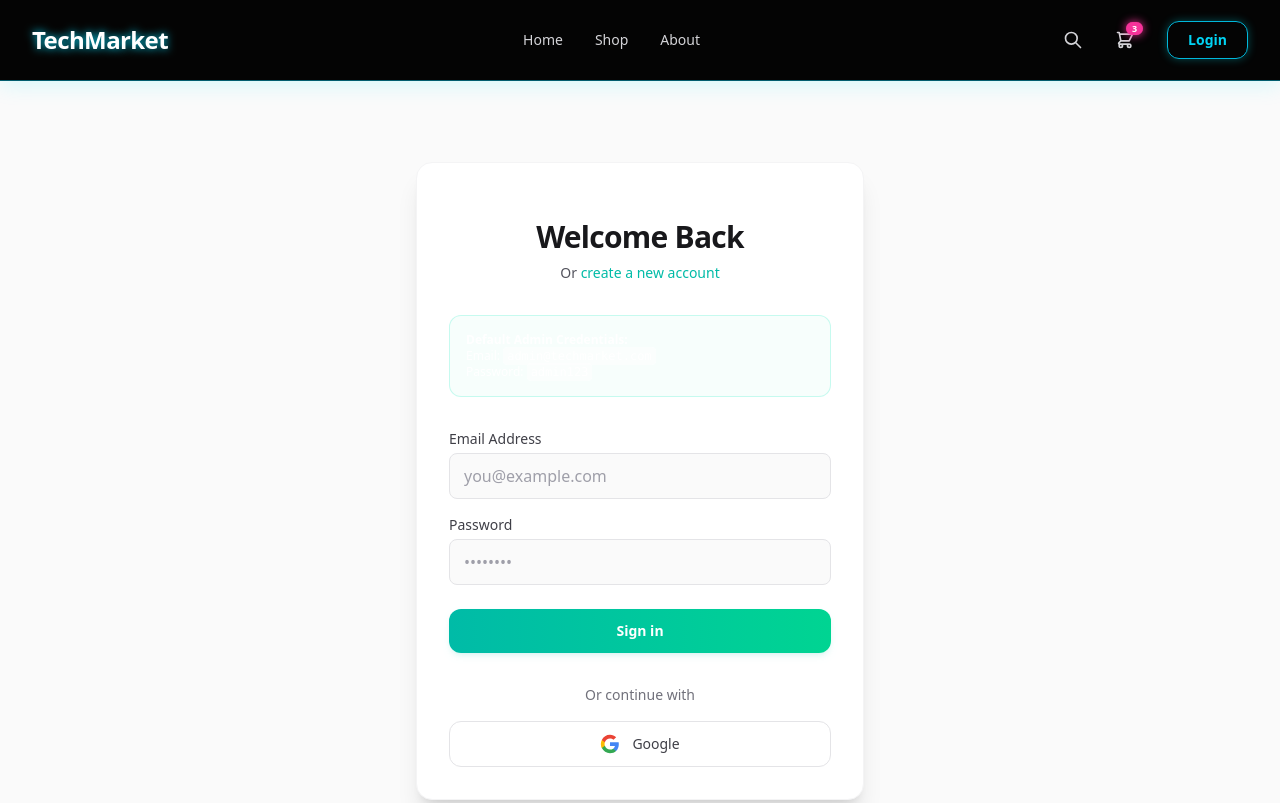
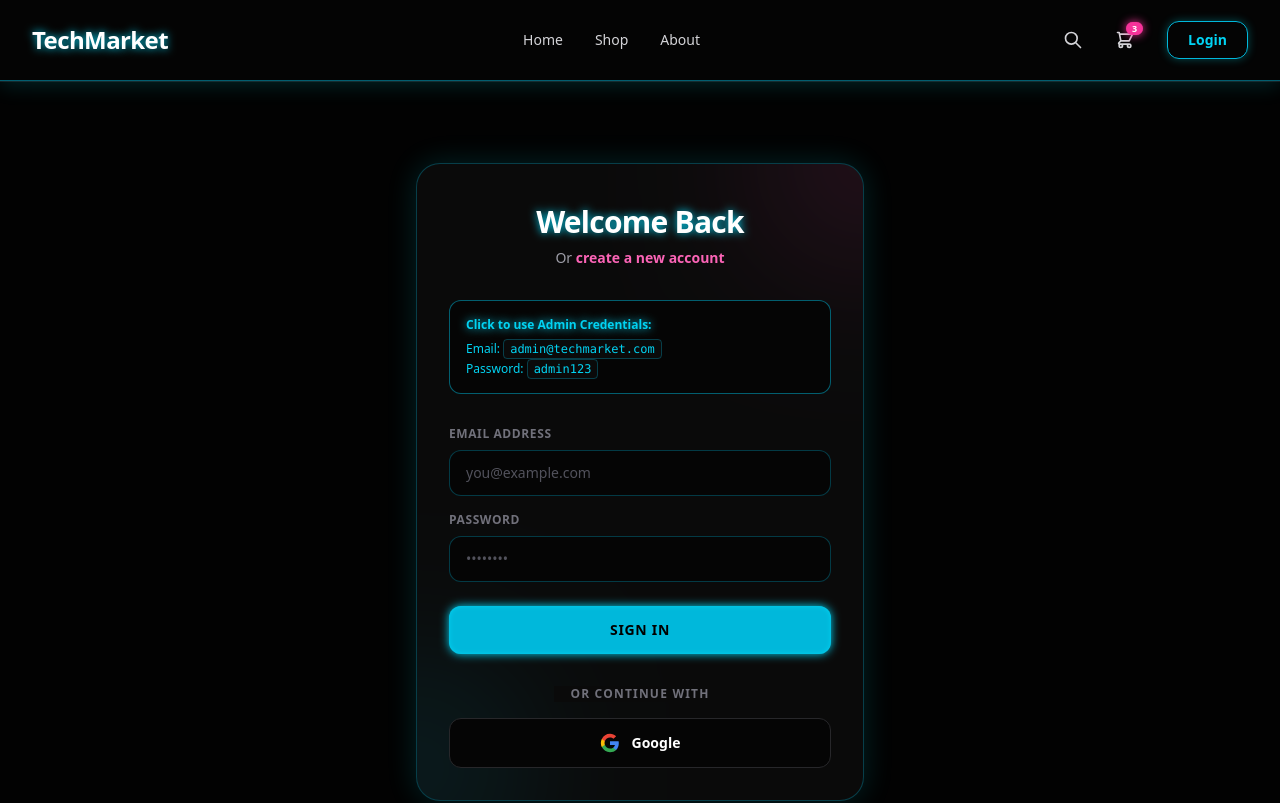
Before and after one commit to sm-ayman/techmarket-client, a Next.js app: page /login in a window 1280 px wide. Shown: the top 803 px of the page. Built offline with nearby package versions, Linux system fonts and the light colour scheme; no server answers.

Commit message:
feat: implement homepage UI with featured products and categories alongside navigation and login pages

```diff
--- a/src/app/login/page.jsx
+++ b/src/app/login/page.jsx
@@ -50,40 +50,54 @@
     }
   };
 
+  const fillDemoCredentials = () => {
+    setEmail("admin@techmarket.com");
+    setPassword("admin123");
+  };
+
   return (
-    <div className="flex min-h-screen items-center justify-center bg-zinc-50 px-4 py-12 dark:bg-zinc-950 sm:px-6 lg:px-8">
-      <div className="w-full max-w-md space-y-8 bg-white p-8 rounded-2xl border border-zinc-100 shadow-xl dark:bg-zinc-900 dark:border-zinc-800">
-        <div>
-          <h2 className="mt-6 text-center text-3xl font-extrabold tracking-tight text-zinc-900 dark:text-white">
+    <div className="flex min-h-screen items-center justify-center bg-[#020202] px-4 py-12 sm:px-6 lg:px-8 border-t border-zinc-900">
+      <div className="w-full max-w-md space-y-8 bg-[#0a0a0a] p-8 rounded-3xl border border-cyan-500/30 shadow-[0_0_30px_rgba(0,243,255,0.15)] relative overflow-hidden">
+        {/* Decorative neon blur */}
+        <div className="absolute -top-20 -right-20 w-40 h-40 bg-pink-500 rounded-full mix-blend-screen filter blur-[80px] opacity-20 pointer-events-none" />
+        <div className="absolute -bottom-20 -left-20 w-40 h-40 bg-cyan-500 rounded-full mix-blend-screen filter blur-[80px] opacity-20 pointer-events-none" />
+
+        <div className="relative z-10">
+          <h2 className="mt-2 text-center text-3xl font-extrabold tracking-tight text-white neon-text-cyan">
             Welcome Back
           </h2>
-          <p className="mt-2 text-center text-sm text-zinc-600 dark:text-zinc-400">
+          <p className="mt-2 text-center text-sm text-zinc-400">
             Or{" "}
             <Link
               href="/register"
-              className="font-medium text-teal-500 hover:text-teal-600 transition-colors"
+              className="font-bold text-pink-400 hover:text-pink-300 hover:neon-text-pink transition-all"
             >
               create a new account
             </Link>
           </p>
         </div>
 
-        <div className="rounded-xl bg-teal-50/50 border border-teal-200/50 p-4 text-xs text-teal-850 dark:bg-teal-950/20 dark:border-teal-900/40 dark:text-teal-400">
-          <strong>Default Admin Credentials:</strong><br />
-          Email: <code className="font-mono bg-white/50 px-1 py-0.5 rounded dark:bg-zinc-800">admin@techmarket.com</code><br />
-          Password: <code className="font-mono bg-white/50 px-1 py-0.5 rounded dark:bg-zinc-800">admin123</code>
+        <div
+          onClick={fillDemoCredentials}
+          className="relative z-10 rounded-xl bg-[#050505] border border-cyan-500/50 p-4 text-xs text-cyan-400 cursor-pointer hover:bg-cyan-500/10 hover:neon-glow-cyan transition-all"
+        >
+          <strong className="neon-text-cyan">Click to use Admin Credentials:</strong><br />
+          <div className="mt-2 space-y-1">
+            <p>Email: <code className="font-mono bg-[#0a0a0a] px-1.5 py-0.5 rounded border border-cyan-500/30">admin@techmarket.com</code></p>
+            <p>Password: <code className="font-mono bg-[#0a0a0a] px-1.5 py-0.5 rounded border border-cyan-500/30">admin123</code></p>
+          </div>
         </div>
 
         {error && (
-          <div className="rounded-lg bg-red-50 p-4 text-sm text-red-600 dark:bg-red-950/30 dark:text-red-400">
+          <div className="relative z-10 rounded-xl bg-pink-950/30 border border-pink-500/50 p-4 text-sm text-pink-400 neon-glow-pink">
             {error}
           </div>
         )}
 
-        <form className="mt-8 space-y-6" onSubmit={handleSubmit}>
+        <form className="mt-8 space-y-6 relative z-10" onSubmit={handleSubmit}>
           <div className="space-y-4 rounded-md">
             <div>
-              <label htmlFor="email-address" className="block text-sm font-medium text-zinc-700 dark:text-zinc-300 mb-1">
+              <label htmlFor="email-address" className="block text-xs font-bold text-zinc-500 uppercase tracking-wider mb-2">
                 Email Address
               </label>
               <input
@@ -93,12 +107,12 @@
                 required
                 value={email}
                 onChange={(e) => setEmail(e.target.value)}
-                className="relative block w-full px-3.5 py-2.5 bg-zinc-50 border border-zinc-200 dark:bg-zinc-800 dark:border-zinc-700 text-zinc-900 dark:text-white rounded-lg focus:outline-none focus:border-teal-500 transition-colors placeholder-zinc-400"
+                className="relative block w-full px-4 py-3 bg-[#050505] border border-cyan-500/30 text-white rounded-xl text-sm focus:outline-none focus:border-cyan-400 focus:neon-glow-cyan transition-all placeholder-zinc-600"
                 placeholder="you@example.com"
               />
             </div>
             <div>
-              <label htmlFor="password" className="block text-sm font-medium text-zinc-700 dark:text-zinc-300 mb-1">
+              <label htmlFor="password" className="block text-xs font-bold text-zinc-500 uppercase tracking-wider mb-2">
                 Password
               </label>
               <input
@@ -108,7 +122,7 @@
                 required
                 value={password}
                 onChange={(e) => setPassword(e.target.value)}
-                className="relative block w-full px-3.5 py-2.5 bg-zinc-50 border border-zinc-200 dark:bg-zinc-800 dark:border-zinc-700 text-zinc-900 dark:text-white rounded-lg focus:outline-none focus:border-teal-500 transition-colors placeholder-zinc-400"
+                className="relative block w-full px-4 py-3 bg-[#050505] border border-cyan-500/30 text-white rounded-xl text-sm focus:outline-none focus:border-cyan-400 focus:neon-glow-cyan transition-all placeholder-zinc-600"
                 placeholder="••••••••"
               />
             </div>
@@ -118,16 +132,16 @@
             <button
               type="submit"
               disabled={loading}
-              className="group relative flex w-full justify-center rounded-xl bg-gradient-to-r from-teal-500 to-emerald-400 py-3 px-4 text-sm font-semibold text-white hover:from-teal-600 hover:to-emerald-500 shadow-md shadow-teal-500/10 focus:outline-none focus:ring-2 focus:ring-teal-500 focus:ring-offset-2 disabled:opacity-50 transition-all cursor-pointer"
+              className="group relative flex w-full justify-center rounded-xl bg-cyan-500 hover:bg-cyan-400 py-3.5 px-4 text-sm font-bold text-black neon-glow-cyan focus:outline-none disabled:opacity-50 transition-all cursor-pointer uppercase tracking-wider"
             >
               {loading ? "Signing in..." : "Sign in"}
             </button>
           </div>
         </form>
 
-        <div className="mt-6">
+        <div className="mt-6 relative z-10">
           <div className="relative flex justify-center text-sm">
-            <span className="bg-white px-2 text-zinc-500 dark:bg-zinc-900">
+            <span className="bg-[#0a0a0a] px-4 text-zinc-500 text-xs font-bold uppercase tracking-widest">
               Or continue with
             </span>
           </div>
@@ -136,7 +150,7 @@
             <button
               onClick={handleGoogleLogin}
               disabled={loading}
-              className="flex w-full items-center justify-center gap-3 rounded-xl border border-zinc-200 bg-white py-3 px-4 text-sm font-medium text-zinc-700 hover:bg-zinc-50 focus:outline-none dark:border-zinc-700 dark:bg-zinc-850 dark:text-zinc-200 dark:hover:bg-zinc-800 transition-colors cursor-pointer"
+              className="flex w-full items-center justify-center gap-3 rounded-xl border border-zinc-800 bg-[#050505] py-3.5 px-4 text-sm font-bold text-white hover:border-pink-500/50 hover:bg-pink-500/10 hover:neon-glow-pink focus:outline-none transition-all cursor-pointer"
             >
               <svg className="h-5 w-5" viewBox="0 0 24 24">
                 <path
--- a/src/app/page.jsx
+++ b/src/app/page.jsx
@@ -26,12 +26,12 @@
         {/* Background Image & Gradients */}
         <div className="absolute inset-0 -z-20">
           <img
-            src="https://images.unsplash.com/photo-1550751827-4bd374c3f58b?w=1920&auto=format&fit=crop&q=80"
+            src="https://images.unsplash.com/photo-1550745165-9bc0b252726f?w=1920&auto=format&fit=crop&q=80"
             alt="Neon Tech Background"
-            className="h-full w-full object-cover"
+            className="h-full w-full object-cover opacity-90"
           />
-          <div className="absolute inset-0 bg-black/80" />
-          <div className="absolute inset-0 bg-gradient-to-b from-cyan-900/30 via-black/80 to-[#050505]" />
+          <div className="absolute inset-0 bg-black/40" />
+          <div className="absolute inset-0 bg-gradient-to-b from-cyan-900/30 via-black/40 to-[#050505]" />
         </div>
         <div className="absolute inset-0 -z-10 bg-[radial-gradient(45rem_50rem_at_top,theme(colors.cyan.600),transparent)] opacity-30 mix-blend-screen" />
 
```
Also changed, not shown: src/components/Navbar.jsx (+43 -13 lines).
